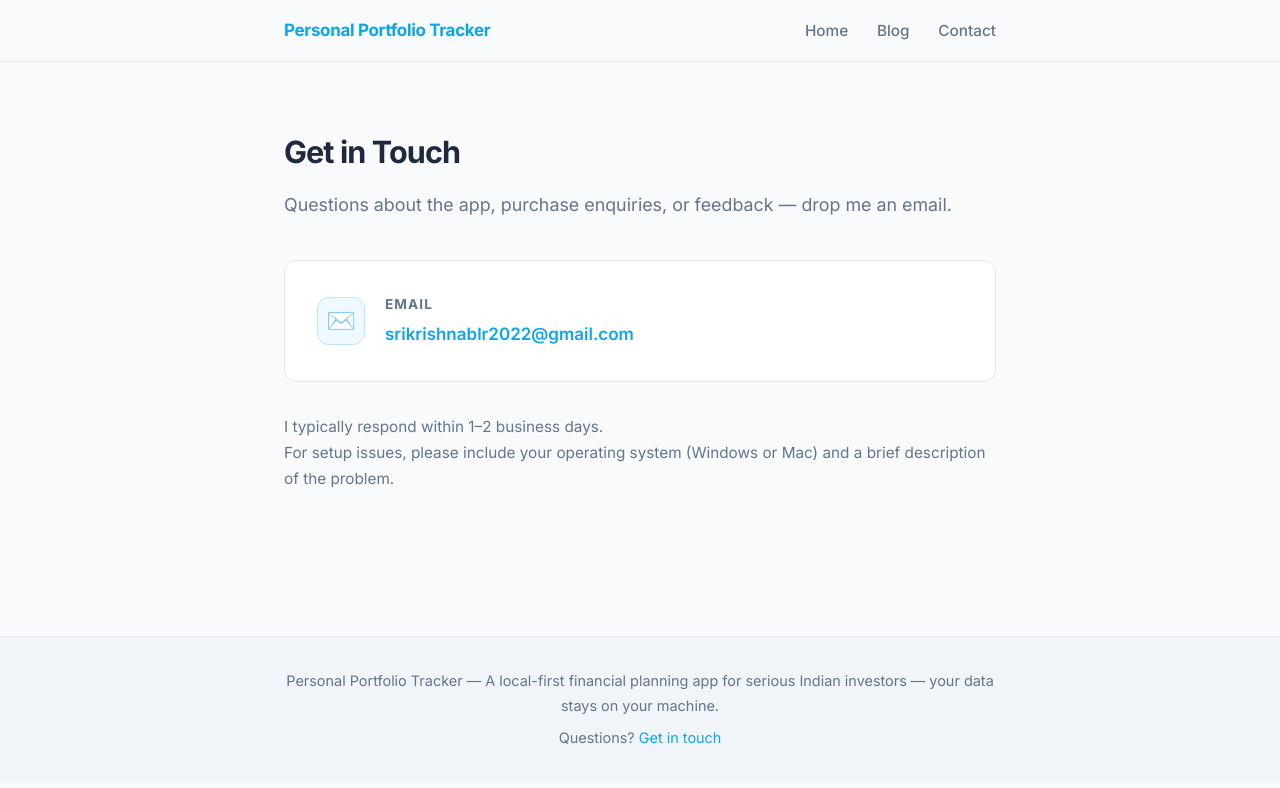
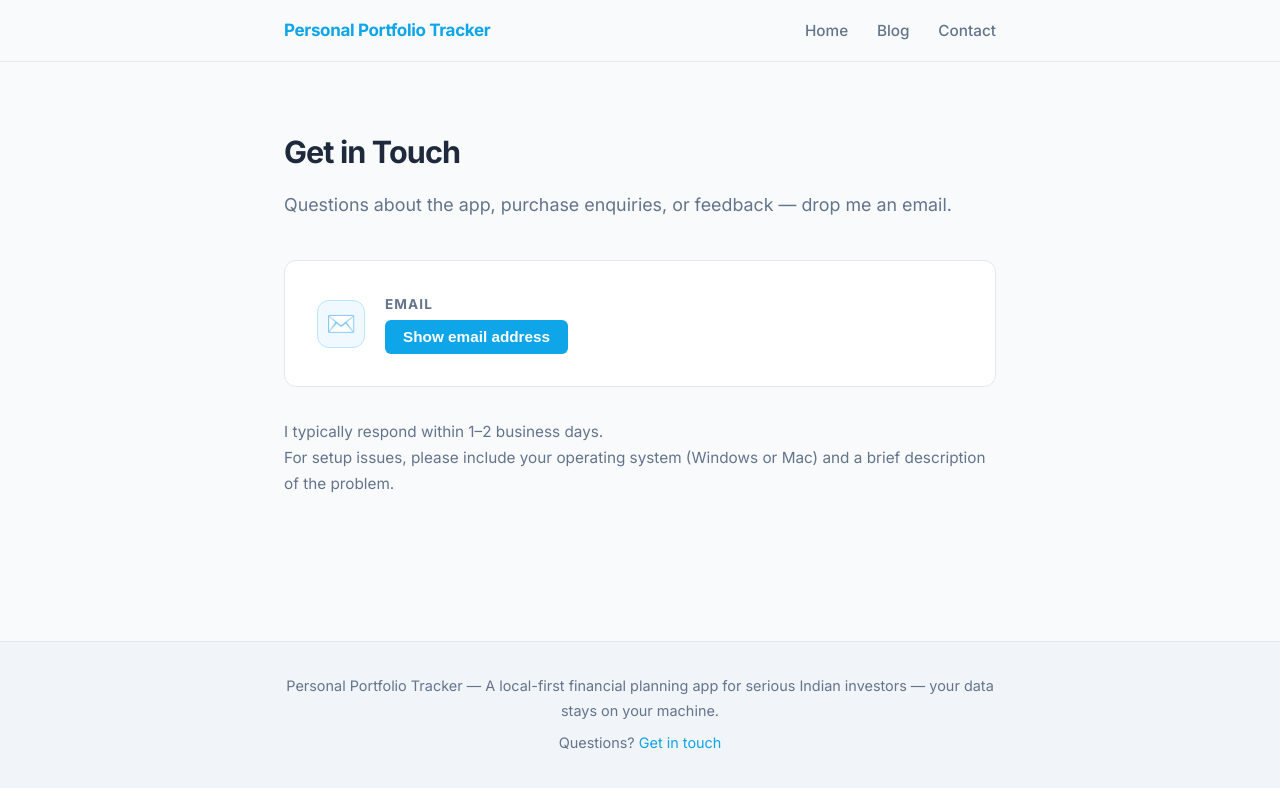
Before and after one commit to srikrishna2024/portfolio-tracker-blog, a Jekyll site: the page built from contact/index.html, in a window 1280 px wide. Shown: the top 788 px of the page. Built offline with Jekyll 4.4.1, drawn with Linux system fonts in a browser that asks for light colours.

Commit message:
hide email from bots — reveal on button click

```diff
--- a/contact/index.html
+++ b/contact/index.html
@@ -11,7 +11,9 @@ title: Contact
     <div class="contact-icon">✉️</div>
     <div>
       <h3>Email</h3>
-      <a href="mailto:srikrishnablr2022@gmail.com">srikrishnablr2022@gmail.com</a>
+      <span id="email-reveal">
+        <button onclick="revealEmail()" style="background:var(--accent);color:#fff;border:none;padding:8px 18px;border-radius:6px;font-size:0.9rem;font-weight:600;cursor:pointer;">Show email address</button>
+      </span>
     </div>
   </div>
 
@@ -20,3 +22,12 @@ title: Contact
     For setup issues, please include your operating system (Windows or Mac) and a brief description of the problem.
   </p>
 </div>
+
+<script>
+function revealEmail() {
+  var u = 'srikrishnablr2022';
+  var d = 'gmail.com';
+  var el = document.getElementById('email-reveal');
+  el.innerHTML = '<a href="mailto:' + u + '@' + d + '">' + u + '@' + d + '</a>';
+}
+</script>
```
